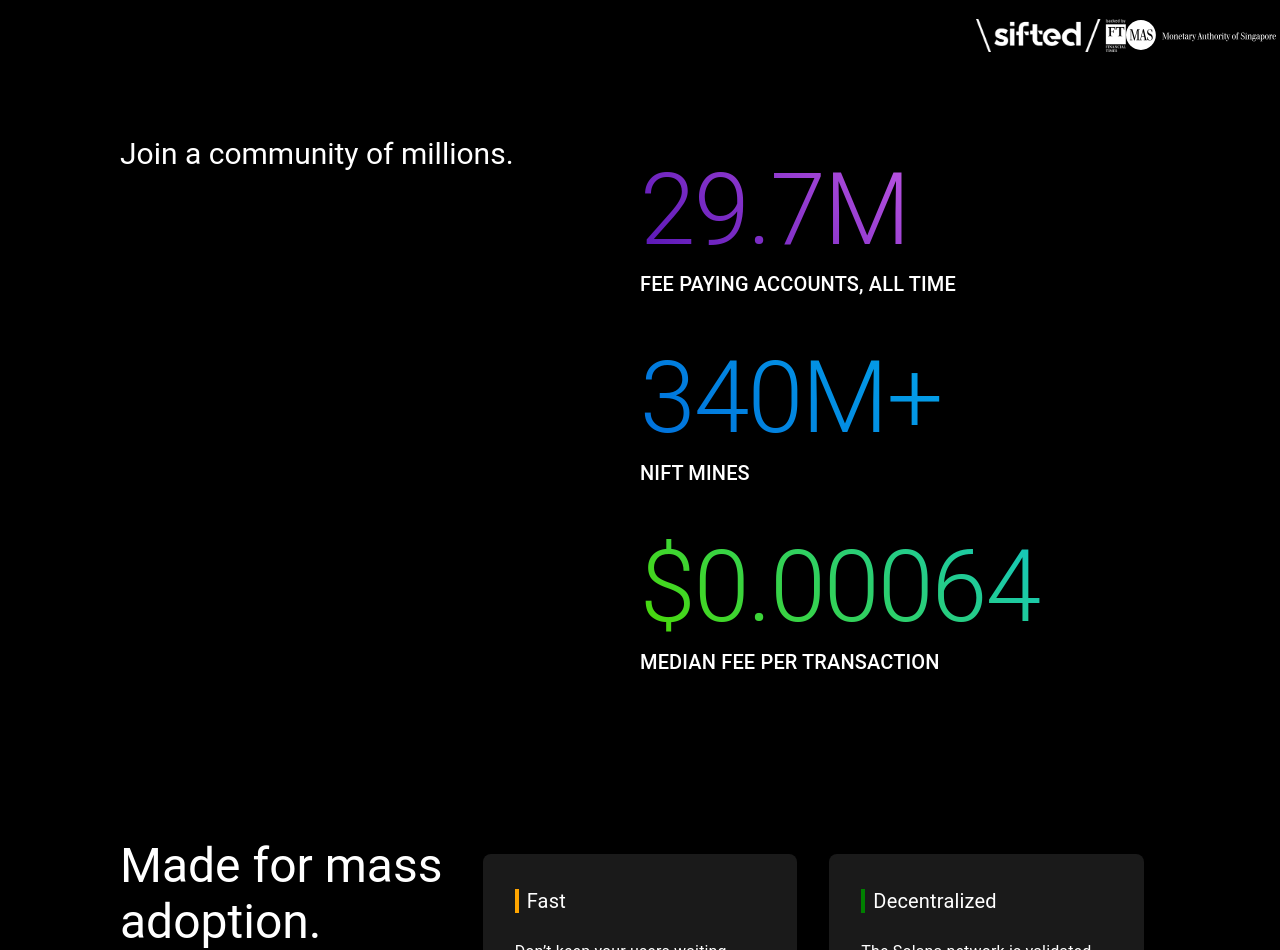
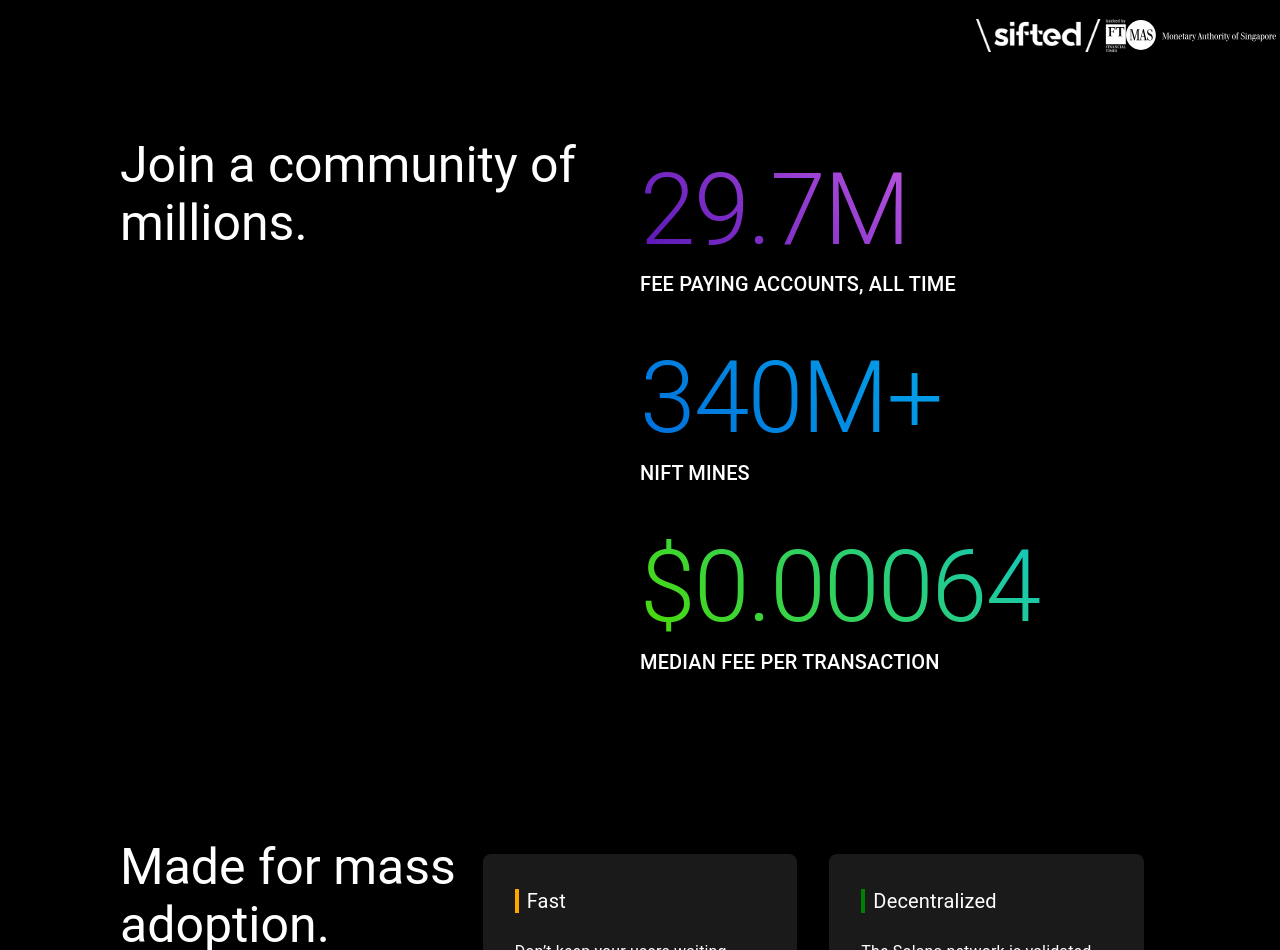
Before and after one commit to nagendrasha/kaanch, a Next.js app: page / in a window 1280 px wide. Shown: the part 642-1592 px from the top of the page. Built offline with nearby package versions, Linux system fonts and the light colour scheme.

Commit message:
font size changes

```diff
--- a/src/components/Homepage.jsx
+++ b/src/components/Homepage.jsx
@@ -153,7 +153,7 @@ const Homepage = () => {
 
       <Grid container sx={{ backgroundColor: "black", px:{lg:15,sm:5,xs:5}, py: 10,display:'flex',justifyContent:'center' }}>
         <Grid item lg={6} data-aos="fade-right">
-          <Typography variant="h3" sx={{ color: "white",fontSize:{lg:'30px',sm:'25px',xs:'25px'} }}>
+          <Typography variant="h3" sx={{ color: "white",fontSize:{lg:'50px',sm:'25px',xs:'25px'} }}>
           Join a community of millions.
           </Typography>
         </Grid>
@@ -219,8 +219,8 @@ const Homepage = () => {
 
       <Grid container sx={{ backgroundColor: "black", px:{lg:15,sm:2,xs:2}, py: 10 }}>
         <Grid item lg={4} data-aos="fade-up">
-          <Typography variant="h3" sx={{ color: "white" }}>
-          Made for mass <br /> adoption.
+          <Typography variant="h3" sx={{ color: "white",fontSize:{lg:'50px',sm:'25px',xs:'25px'} }}>
+          Made for mass adoption.
           </Typography>
         </Grid>
         <Grid item lg={8} data-aos="fade-up">
```
